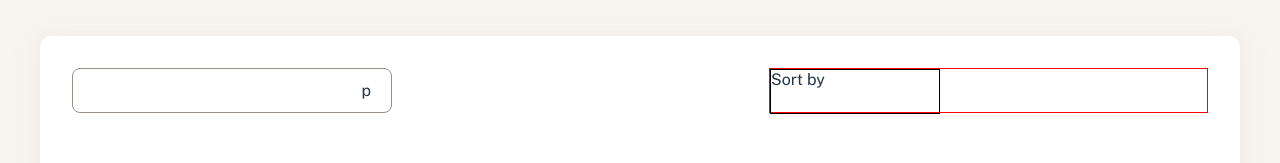
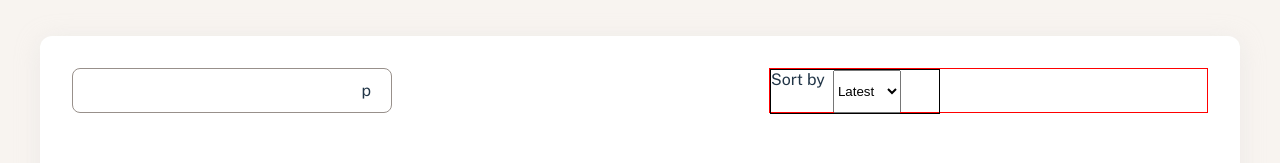
Before and after one commit to eddiemaceda11/Moneyhub, a React (Vite) app: page /transactions in a window 1280 px wide. Shown: the part 144-307 px from the top of the page. Built offline with nearby package versions, Linux system fonts and the light colour scheme.

Commit message:
Create the sort by filters dropdown

```diff
--- a/src/features/transactions/Transactions.tsx
+++ b/src/features/transactions/Transactions.tsx
@@ -13,6 +13,17 @@ export const Transaction = () => {
           <div className="filters-container">
             <div className="transactions_sort-by">
               <p>Sort by</p>
+              <select
+                name=""
+                id=""
+              >
+                <option value="latest">Latest</option>
+                <option value="oldest">Oldest</option>
+                <option value="az">A to Z</option>
+                <option value="za">Z to A</option>
+                <option value="highest">Highest</option>
+                <option value="lowest">Lowest</option>
+              </select>
             </div>
           </div>
         </div>
```
